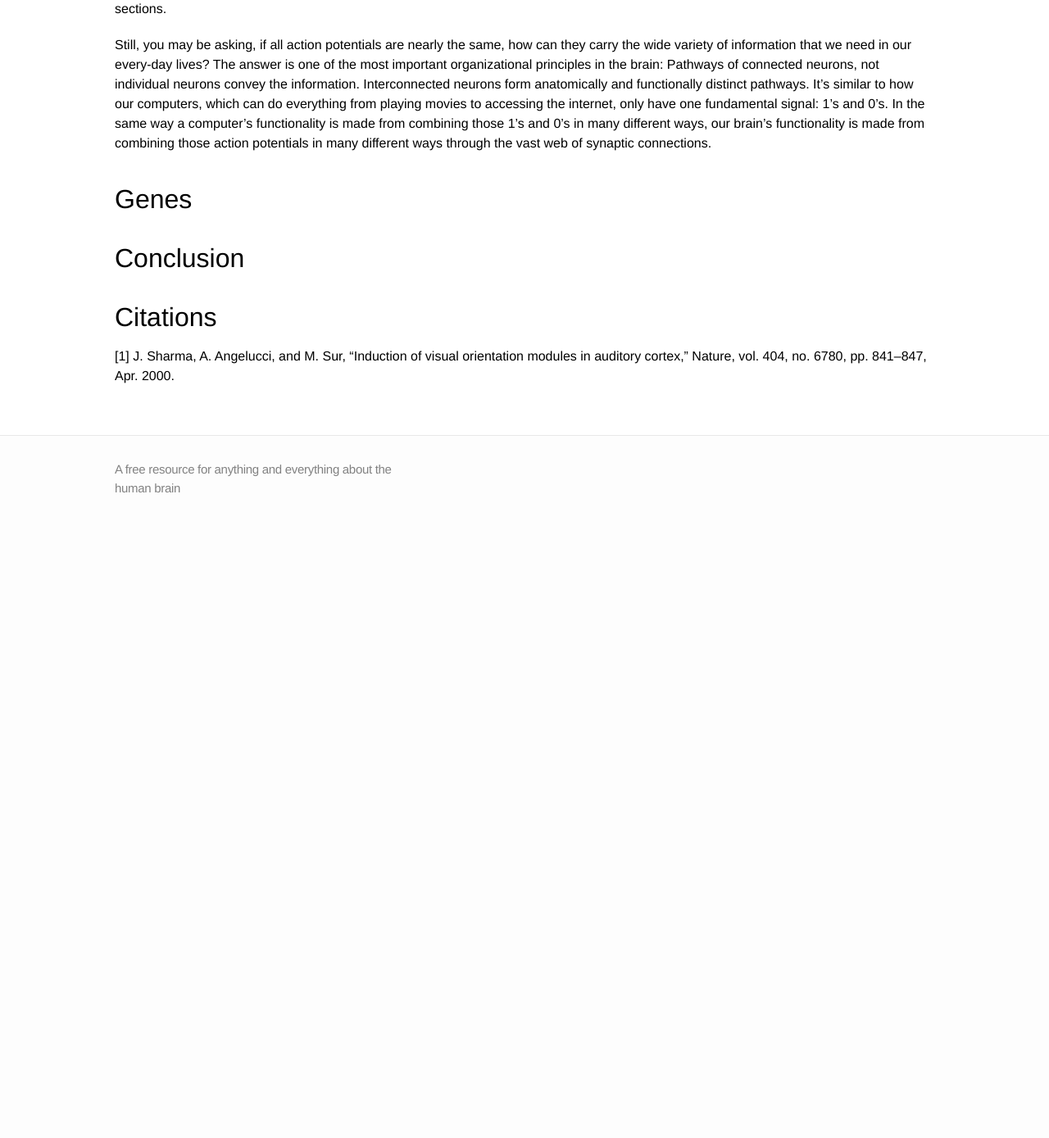
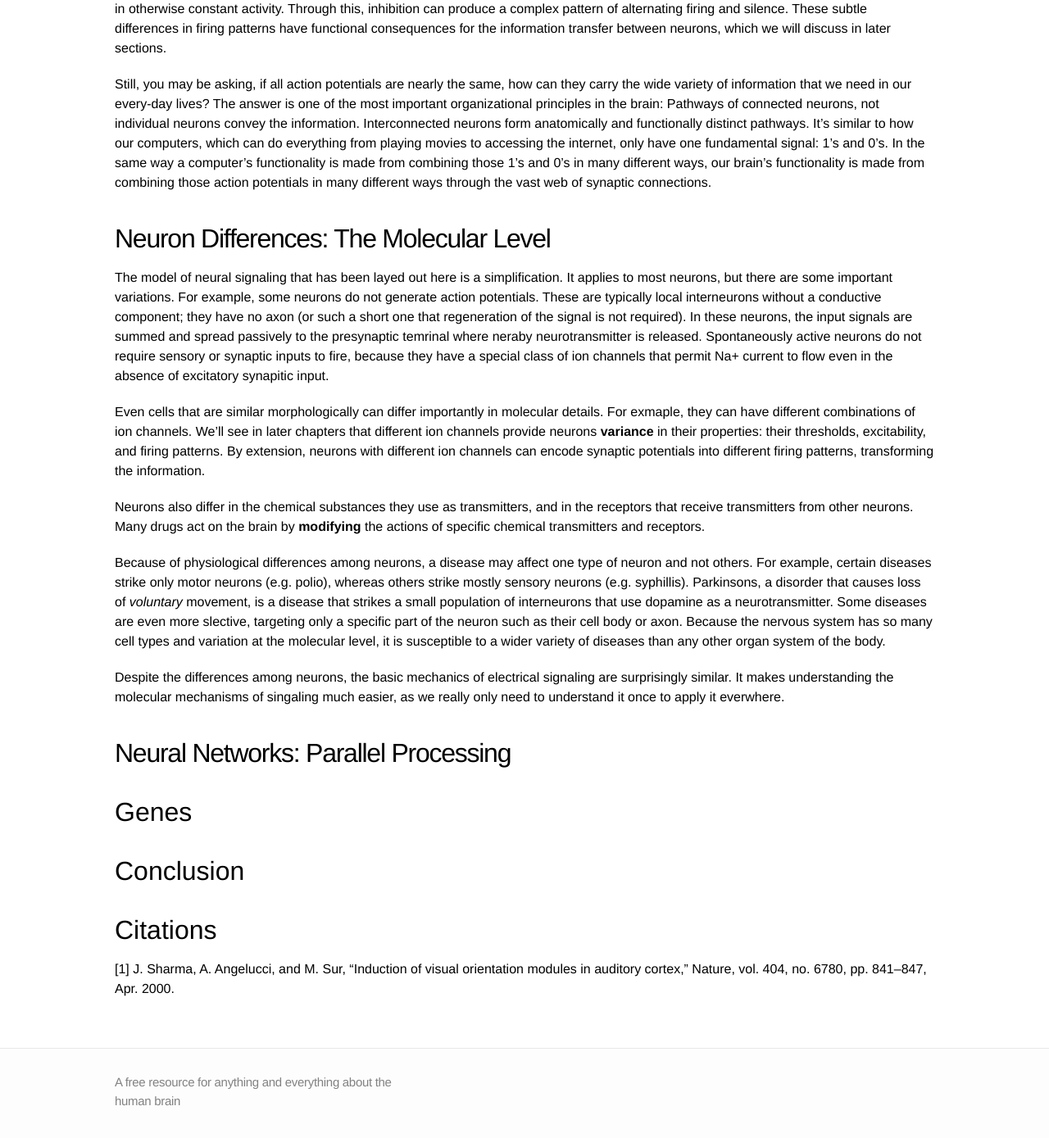
Before and after one commit to mdelsole/brain-nexus, a Jekyll site: the page built from brain-architecture/overview/index.markdown, in a window 1280 px wide and 1400 px high, scrolled down 10476 px. Shown: the top 1389 px of the window at 82% size. Built offline with Jekyll 4.4.1, drawn with Linux system fonts in a browser that asks for light colours; before the commit the page ends 11128 px from its top, so only the background shows below that; some of the changed text lies outside the part shown.

Commit message:
neuron differences

```diff
--- a/brain-architecture/overview/index.markdown
+++ b/brain-architecture/overview/index.markdown
@@ -244,6 +244,20 @@ An even bigger difference can be seen with inhibitory signals. Inhibitory inputs
 
 Still, you may be asking, if all action potentials are nearly the same, how can they carry the wide variety of information that we need in our every-day lives? The answer is one of the most important organizational principles in the brain: Pathways of connected neurons, not individual neurons convey the information. Interconnected neurons form anatomically and functionally distinct pathways. It's similar to how our computers, which can do everything from playing movies to accessing the internet, only have one fundamental signal: 1's and 0's. In the same way a computer's functionality is made from combining those 1's and 0's in many different ways, our brain's functionality is made from combining those action potentials in many different ways through the vast web of synaptic connections.
 
+## Neuron Differences: The Molecular Level
+
+The model of neural signaling that has been layed out here is a simplification. It applies to most neurons, but there are some important variations. For example, some neurons do not generate action potentials. These are typically local interneurons without a conductive component; they have no axon (or such a short one that regeneration of the signal is not required). In these neurons, the input signals are summed and spread passively to the presynaptic temrinal where neraby neurotransmitter is released. Spontaneously active neurons do not require sensory or synaptic inputs to fire, because they have a special class of ion channels that permit Na+ current to flow even in the absence of excitatory synapitic input.
+
+Even cells that are similar morphologically can differ importantly in molecular details. For exmaple, they can have different combinations of ion channels. We'll see in later chapters that different ion channels provide neurons **variance** in their properties:   their thresholds, excitability, and firing patterns. By extension, neurons with different ion channels can encode synaptic potentials into different firing patterns, transforming the information.
+
+Neurons also differ in the chemical substances they use as transmitters, and in the receptors that receive transmitters from other neurons. Many drugs act on the brain by **modifying** the actions of specific chemical transmitters and receptors.
+
+Because of physiological differences among neurons, a disease may affect one type of neuron and not others. For example, certain diseases strike only motor neurons (e.g. polio), whereas others strike mostly sensory neurons (e.g. syphillis). Parkinsons, a disorder that causes loss of *voluntary* movement, is a disease that strikes a small population of interneurons that use dopamine as a neurotransmitter. Some diseases are even more slective, targeting only a specific part of the neuron such as their cell body or axon. Because the nervous system has so many cell types and variation at the molecular level, it is susceptible to a wider variety of diseases than any other organ system of the body.
+
+Despite the differences among neurons, the basic mechanics of electrical signaling are surprisingly similar. It makes understanding the molecular mechanisms of singaling much easier, as we really only need to understand it once to apply it everwhere.
+
+## Neural Networks: Parallel Processing
+
 # Genes
 
 # Conclusion
```
